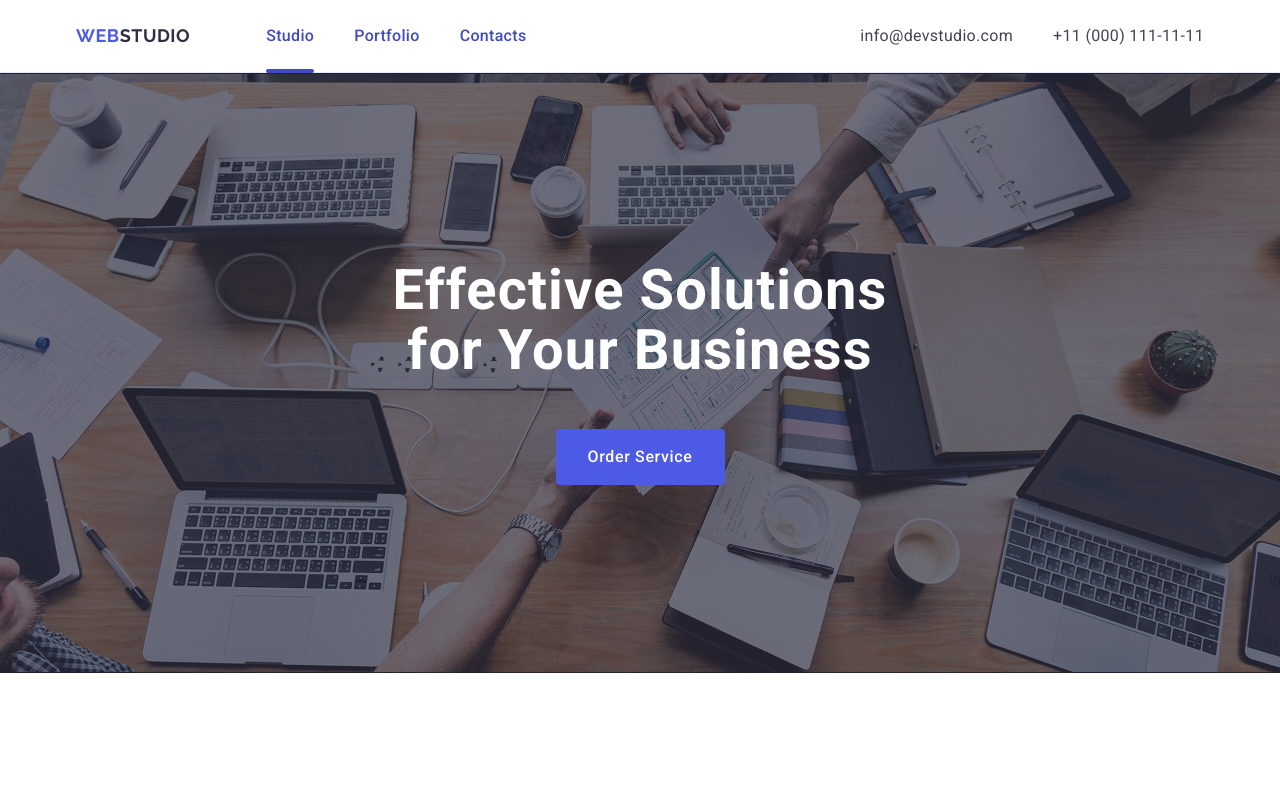
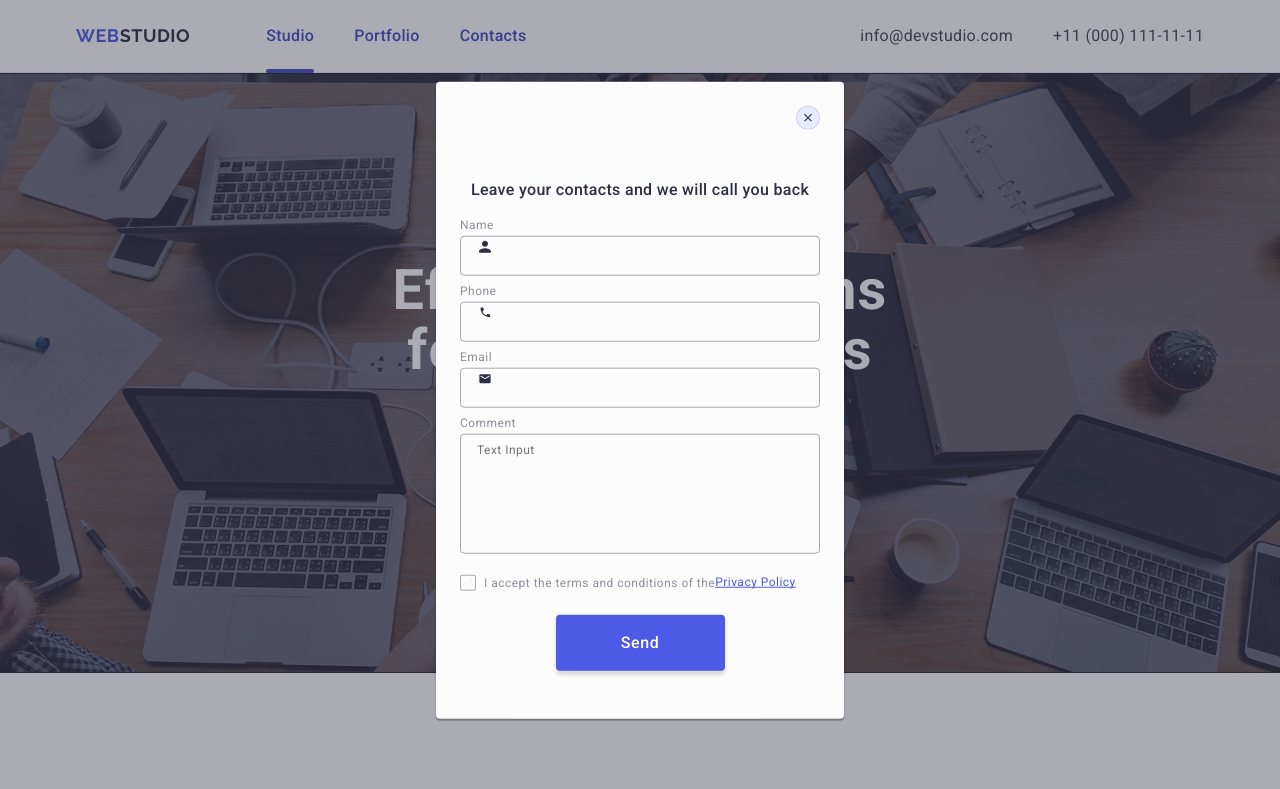
Before and after one commit to dziuban05/goit-markup-hw-05, a plain HTML site: page index.html in a window 1280 px wide. Shown: the top 789 px of the page. Drawn offline with nearby package versions, Linux system fonts and the light colour scheme.

Commit message:
modal fix

```diff
--- a/css/styles.css
+++ b/css/styles.css
@@ -561,11 +561,12 @@ padding: 32px 16px;
     left: 0;
     width: 100vw;
     height: 100vh;
-    background-color: rgba(0, 0, 0, 0.5);
+    background-color: rgba(46, 47, 66, 0.4);
+    transition: opacity 250ms cubic-bezier(0.4, 0, 0.2, 1), visibility 250ms cubic-bezier(0.4, 0, 0.2, 1);
     z-index: 1000;
-    opacity: 0;
+    /* opacity: 0;
     visibility: hidden;
-    pointer-events: none;
+    pointer-events: none; */
 }
 
 .is-open .modal-overlay {
@@ -585,7 +586,8 @@ padding: 32px 16px;
     top: 50%;
     left: 50%;
     transform: translate(-50%, -50%);
-    padding: 24px;
+    padding: 72px 24px 24px 24px;
+    transition: transform 250ms cubic-bezier(0.4, 0, 0.2, 1);
 }
 
 .modal-close {
@@ -597,15 +599,25 @@ padding: 32px 16px;
     background-color: #e7e9fc;
     border: none;
     border-radius: 50%;
+    width: 24px;
+    height: 24px;
+    display: flex;
+    align-items: center;
+    justify-content: center;
+    border: 1px solid rgba(0, 0, 0, 0.1);
+    padding: 0;
+    transition: background-color 250ms cubic-bezier(0.4, 0, 0.2, 1), border 250ms cubic-bezier(0.4, 0, 0.2, 1);
 }
 
 .modal-close:hover, .modal-close:focus {
     background-color: #404bbf;
     fill: #fff;
     transition: transform 250ms cubic-bezier(0.4, 0, 0.2, 1);
+    border: none;
 }
 
 .modal-close-icon {
+    transition: fill 250ms cubic-bezier(0.4, 0, 0.2, 1);
 }
 
 .modal-title {
@@ -624,20 +636,24 @@ padding: 32px 16px;
     line-height: 1.17;
     letter-spacing: 0.04em;
     color: #8e8f99;
-    display: inline-block;
-    margin-bottom: 8px;
+    display: block;
+    margin-bottom: 4px;
+}
+
+input-wrapper {
+    position: relative;
 }
 
 .modal-input {
     width: 100%;
-    height: 58px;
+    height: 40px;
     border: 1px solid rgba(46, 47, 66, 0.4);
     border-radius: 4px;
     background-color: transparent;
     padding-left: 38px;
     padding-right: 16px;
     outline: transparent;
-    transition: 250ms cubic-bezier(0.4, 0, 0.2, 1);
+    transition: border-color 250ms cubic-bezier(0.4, 0, 0.2, 1);
 }
 
 .modal-input:focus {
@@ -653,18 +669,29 @@ padding: 32px 16px;
     position: relative;
 }
 
+.modal-field-comment {
+    margin-bottom: 16px;
+}
+
 .modal-btn {
     border-radius: 4px;
+    border: none;
     padding: 16px 32px;
-    width: 169px;
+    min-width: 169px;
     height: 56px;
     box-shadow: 0 4px 4px 0 rgba(0, 0, 0, 0.15);
-    background: #4d5ae5;
+    background-color: #4d5ae5;
     text-align: center;
     color: #fff;
     font-weight: 500;
     display: block;
     margin: 24px auto;
+    font-family: "Roboto", sans-serif;
+    font-size: 16px;
+    line-height: 1.5;
+    letter-spacing: 0.04em;
+    transition: background-color 250ms cubic-bezier(0.4, 0, 0.2, 1);
+
 }
 
 .input-icon {
@@ -675,23 +702,30 @@ padding: 32px 16px;
     position: absolute;
     left: 16px;
     top: 50%;
-    transition: 250ms cubic-bezier(0.4, 0, 0.2, 1);
+    transition: fill 250ms cubic-bezier(0.4, 0, 0.2, 1);
+    transform: translateY(-50%);
+}
+
+.input-icon:focus {
+    fill: #4d5ae5;
 }
 
 .modal-textarea {
     width: 100%;
     height: 120px;
+    font-size: 12px;
+    line-height: 1.17;
+    letter-spacing: 0.04em;
     border: 1px solid rgba(46, 47, 66, 0.4);
     border-radius: 4px;
     background-color: transparent;
-    padding-top: 8px;
-    padding-left: 16px;
-    padding-right: 16px;
+    padding: 8px 16px;
     outline: transparent;
     transition: border-color 250ms cubic-bezier(0.4, 0, 0.2, 1);
     resize: none;
-    color: #434455;
-    transition: 250ms cubic-bezier(0.4, 0, 0.2, 1);
+    color: rgba(46, 47, 66, 0.4);
+    transition: border-color 250ms cubic-bezier(0.4, 0, 0.2, 1);
+
 }
 
 .modal-textarea:focus {
--- a/index.html
+++ b/index.html
@@ -634,6 +634,7 @@
               </svg>
             </div>
           </div>
+          <div class="modal-field-comment">
             <label for="user-comment" class="modal-label">Comment</label>
             <textarea
               name="user-comment"
@@ -641,6 +642,7 @@
               class="modal-textarea"
               placeholder="Text Input"
             ></textarea>
+          </div>
           <div class="modal-field modal-field-checkbox">
             <input
               type="checkbox"
```
Lines whose indentation alone changed are shown as unchanged.
